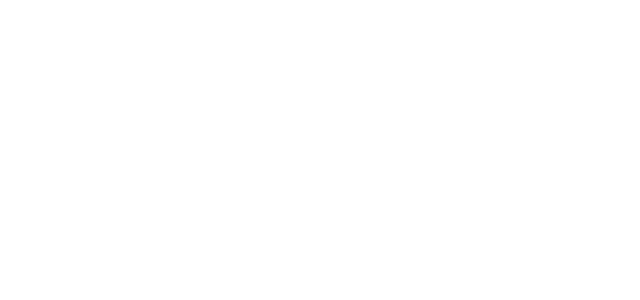
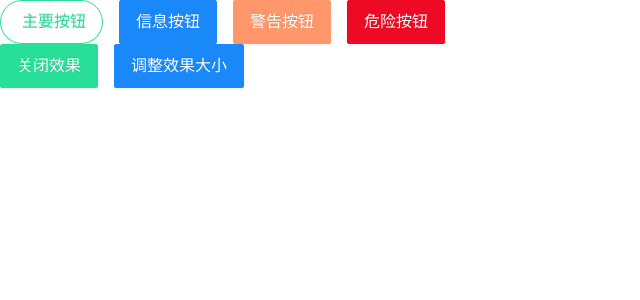
Before and after one commit to vangleer/sun-ui, a Vue app: page / in a window 1280 px wide. Shown: the top 300 px of the page, without its empty margins (0-640 px from the left). Built offline with nearby package versions, Linux system fonts and the light colour scheme.

Commit message:
修改icon组件

```diff
--- a/examples/App.vue
+++ b/examples/App.vue
@@ -1,10 +1,18 @@
 <template>
-  <div class="app"></div>
+  <div class="app">
+    <BurronDemo/>
+
+     <sun-button type="primary"
+                      :isExtra="true">关闭效果</sun-button>
+          <sun-button type="info"
+                      effectWidth="10px">调整效果大小</sun-button>
+  </div>
 </template>
 
 <script>
+import BurronDemo from './components/ButtonDemo'
   export default {
-
+    components:{BurronDemo}
   }
 
 </script>
--- a/package.json
+++ b/package.json
@@ -1,6 +1,6 @@
 {
   "name": "vue-sun-ui",
-  "version": "0.1.1",
+  "version": "0.1.2",
   "main": "dist/vue-sun-ui.umd.min.js",
   "author": {
     "name": "黄万通"
--- a/packages/icon/icon.vue
+++ b/packages/icon/icon.vue
@@ -63,6 +63,7 @@
 <style lang="less" scoped>
   .sun-icon {
     position: relative;
+    cursor: pointer;
   }
 
   // 小点
--- a/packages/index.js
+++ b/packages/index.js
@@ -56,8 +56,8 @@ const install = function (Vue) {
   if (install.installed) return;
   // 注册所有组件
   components.map(item => Vue.component(item.name, item));
-  // Vue.prototype.$toast = Toast;
-  // Vue.prototype.$message = MessageMethod;
+  Vue.prototype.$toast = Toast;
+  Vue.prototype.$message = MessageMethod;
 };
 
 // 判断是否引入的全局文件，如果是就不用调用Vue.use()，而是直接调用install方法
```
